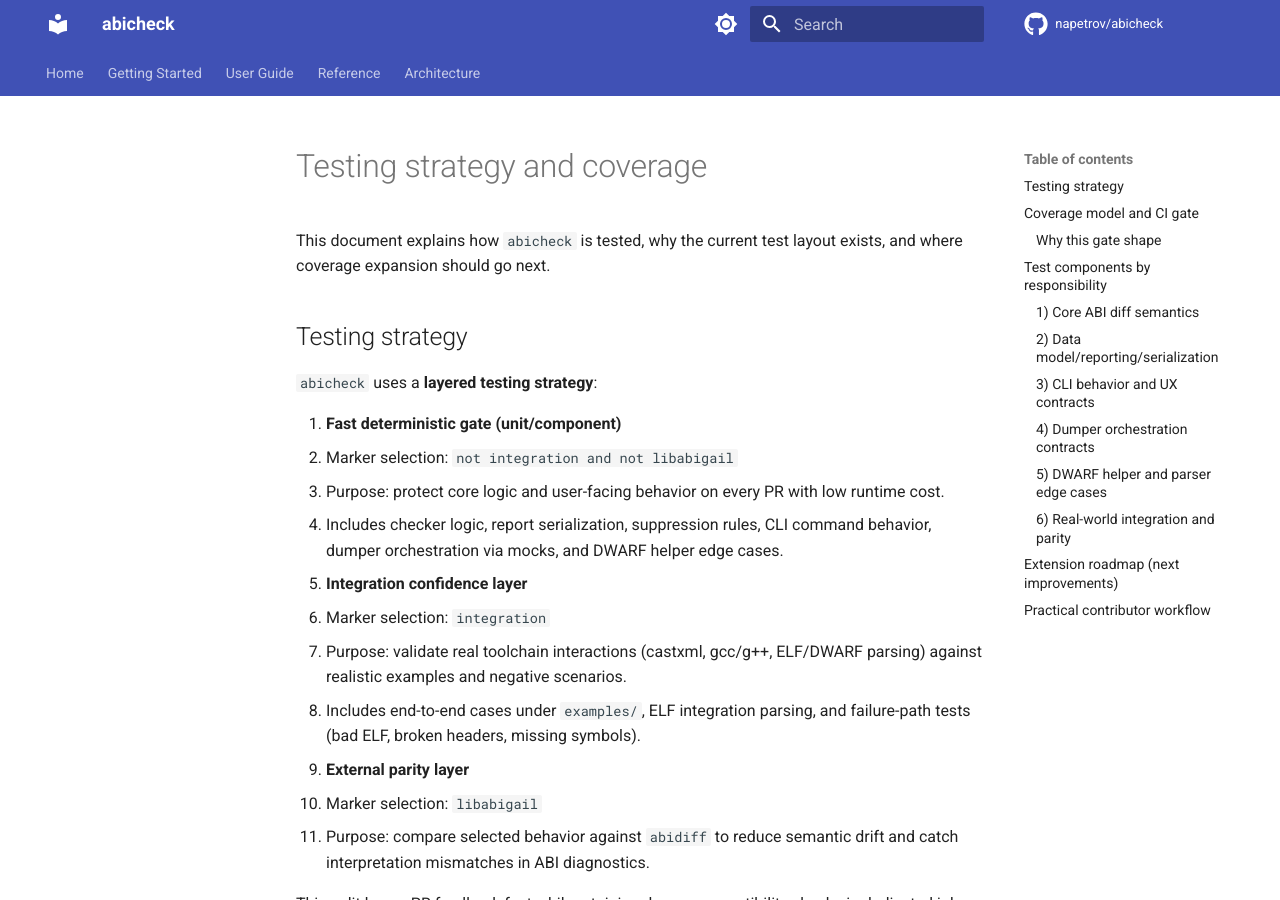
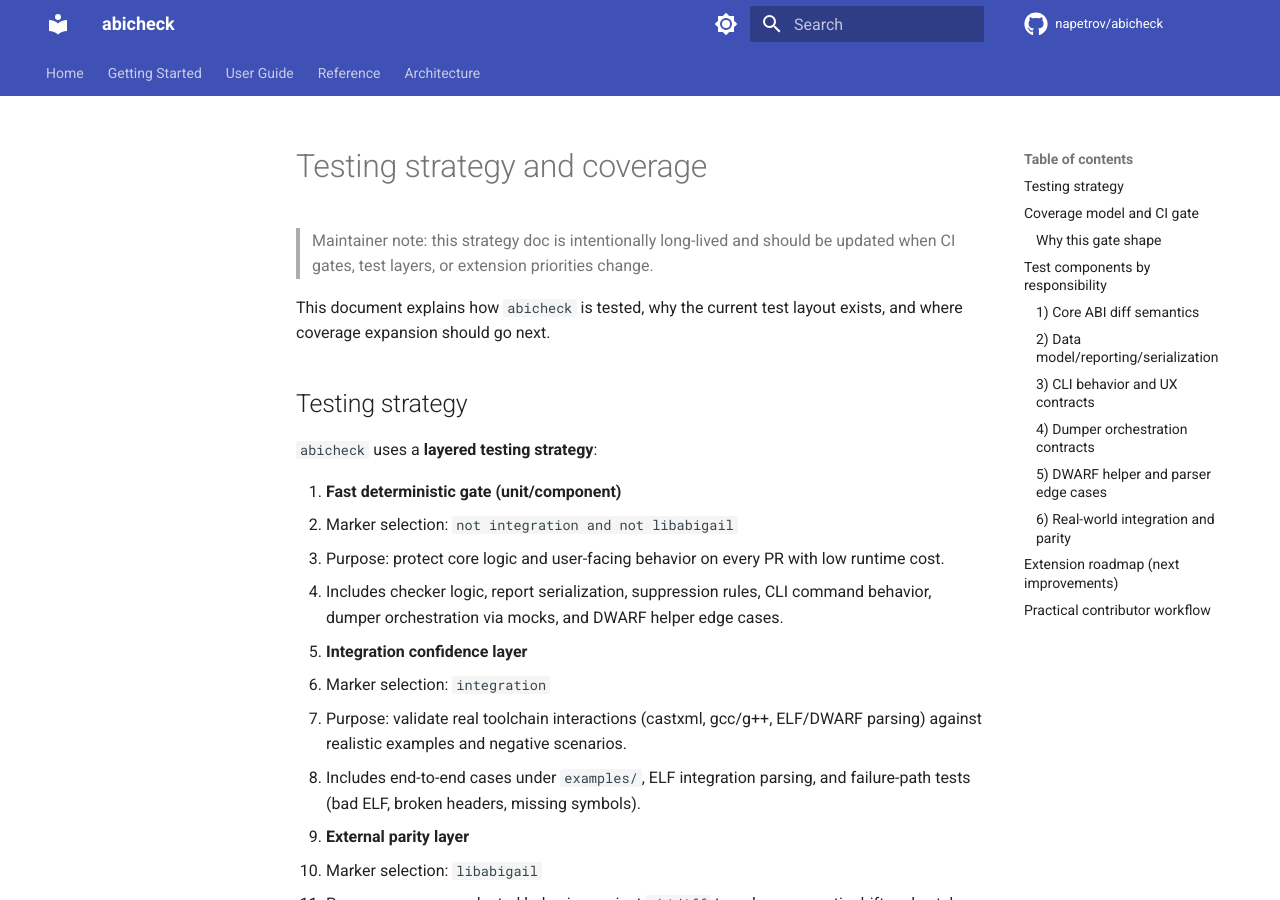
Before and after one commit to napetrov/abicheck, an MkDocs documentation site: the page built from docs/testing_coverage.md, in a window 1280 px wide and 900 px high. Built offline with MkDocs 1.6.1 and Material for MkDocs 9.7.7, drawn with Linux system fonts in a browser that asks for light colours; comment, search, counter and statistics services are not loaded.

Commit message:
Add maintainer update note to testing strategy doc

```diff
--- a/docs/testing_coverage.md
+++ b/docs/testing_coverage.md
@@ -1,4 +1,6 @@
 # Testing strategy and coverage
+
+> Maintainer note: this strategy doc is intentionally long-lived and should be updated when CI gates, test layers, or extension priorities change.
 
 This document explains how `abicheck` is tested, why the current test layout exists,
 and where coverage expansion should go next.
```
